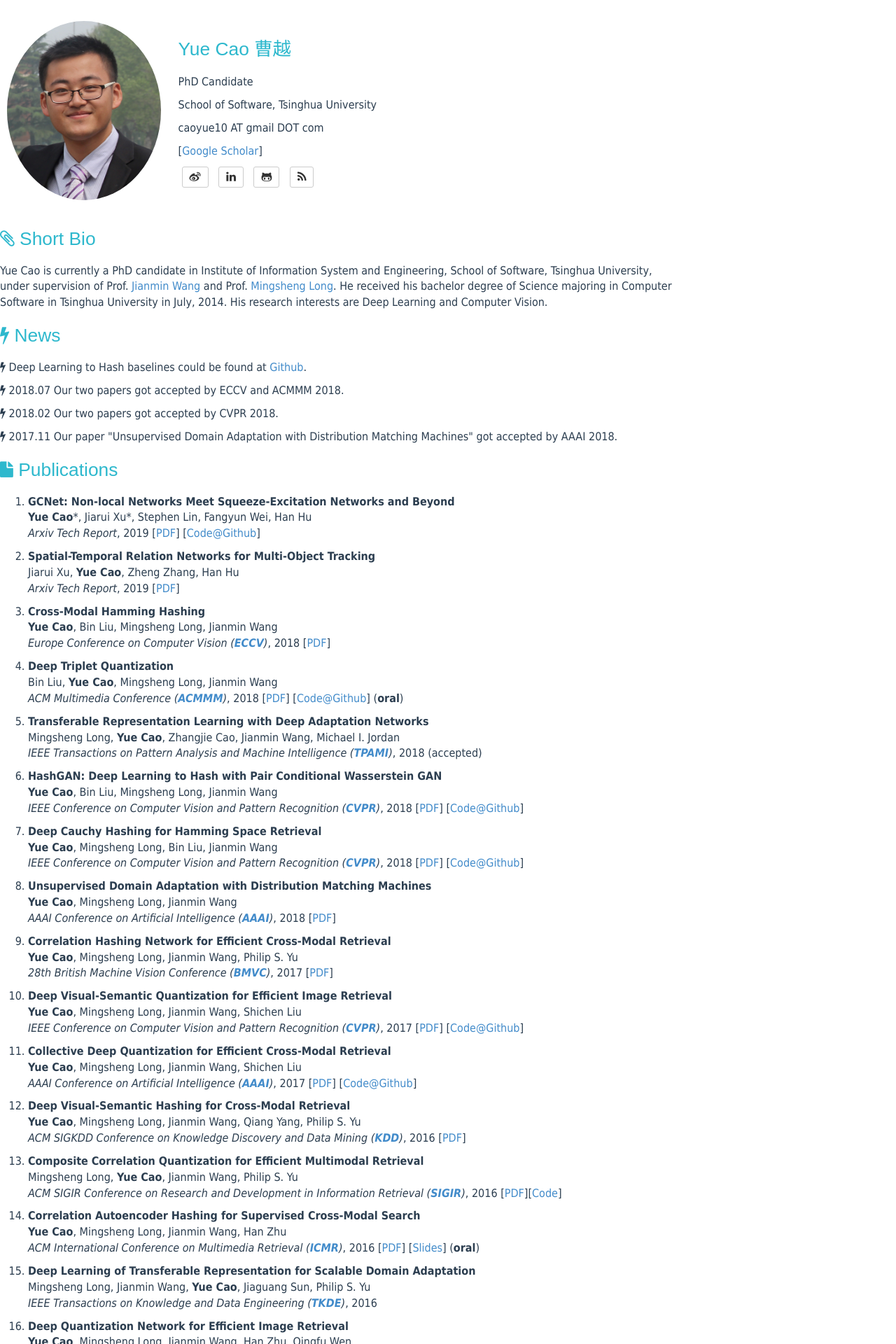
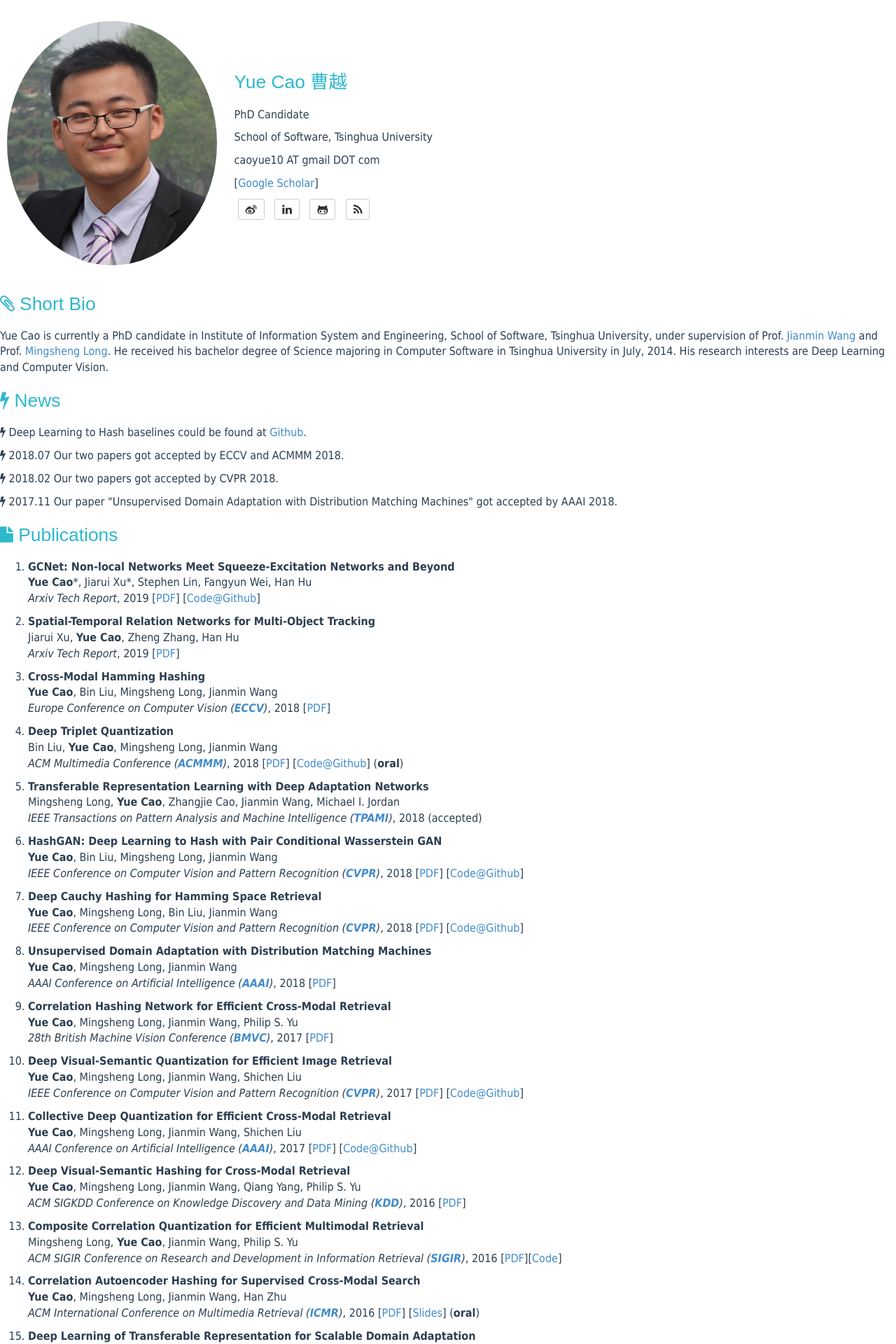
Before and after one commit to caoyue10/caoyue10.github.io, a Jekyll site: the page built from index.html, in a window 1280 px wide. Shown: the top 1920 px of the page at 70% size. Built offline with Jekyll 4.4.1, drawn with Linux system fonts in a browser that asks for light colours; the list of posts is cut into pages by our own code.

Commit message:
Update style.css

```diff
--- a/assets/css/style.css
+++ b/assets/css/style.css
@@ -7,7 +7,7 @@
     font-family: Tahoma, Arial, sans-serif;
 /*     margin: 0 auto; */
 }
-div.body {
+div.ccontent {
     display: inline-block;
     zoom: 1;
     display*: inline;
```
